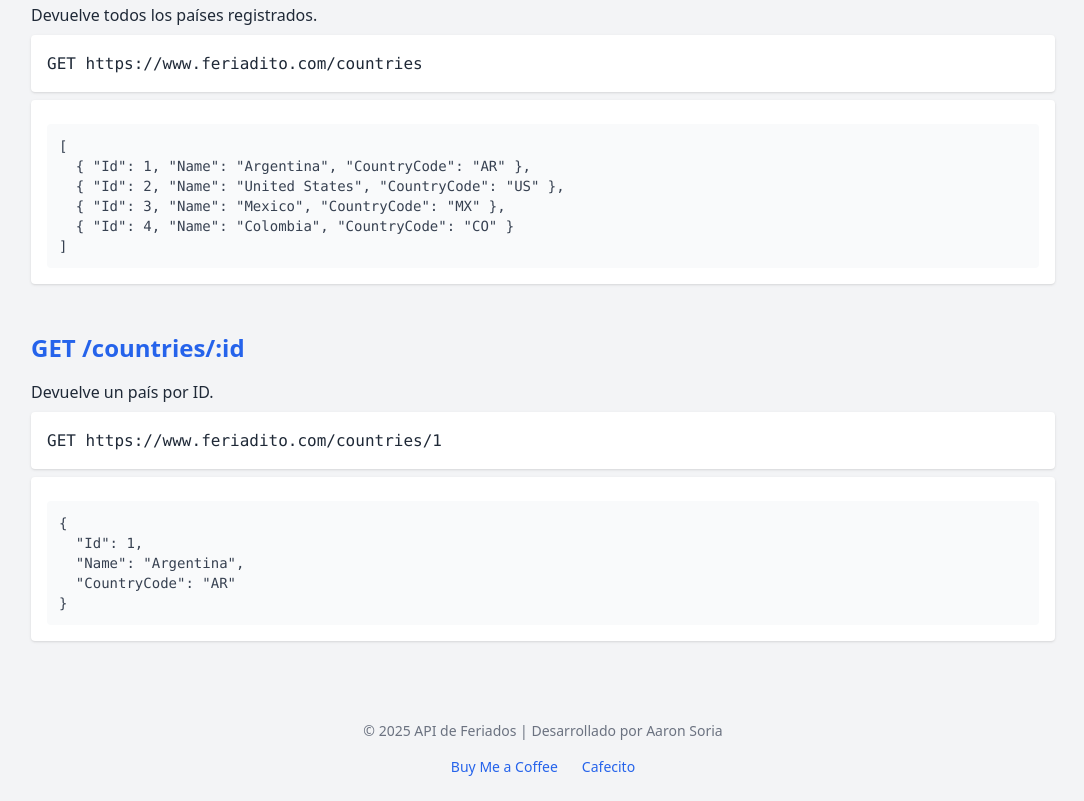
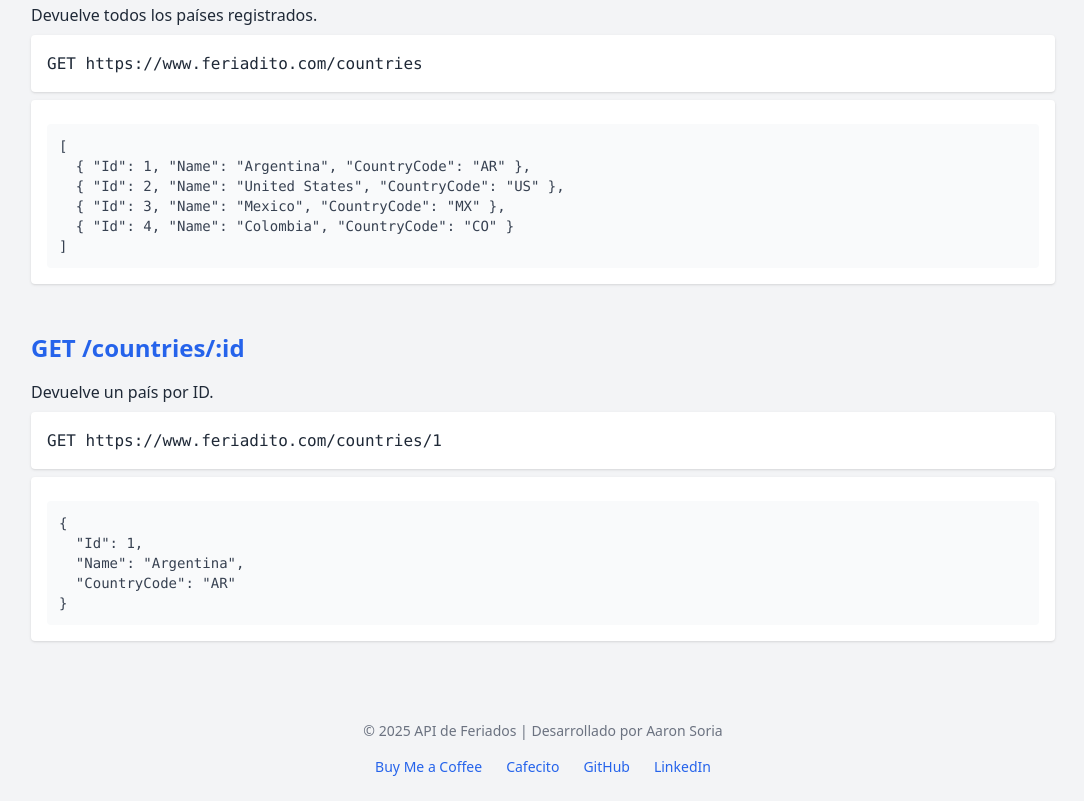
Before and after one commit to AaronSoria/feriadito-docs, a plain HTML site: page index.html in a window 1280 px wide. Shown: the part 1073-1874 px from the top of the page, without its empty margins (97-1181 px from the left). Drawn offline with nearby package versions, Linux system fonts and the light colour scheme.

Commit message:
footer actualizado

```diff
--- a/index.html
+++ b/index.html
@@ -89,6 +89,8 @@ True</pre>
       <div class="mt-4 flex justify-center gap-6">
         <a href="https://coff.ee/feriadito" target="_blank" class="text-blue-600 hover:underline">Buy Me a Coffee</a>
         <a href="https://cafecito.app/feriadito" target="_blank" class="text-blue-600 hover:underline">Cafecito</a>
+        <a href="https://github.com/AaronSoria" target="_blank" class="text-blue-600 hover:underline">GitHub</a>
+        <a href="https://www.linkedin.com/in/aarons28/" target="_blank" class="text-blue-600 hover:underline">LinkedIn</a>
       </div>
     </footer>
   </div>
```
